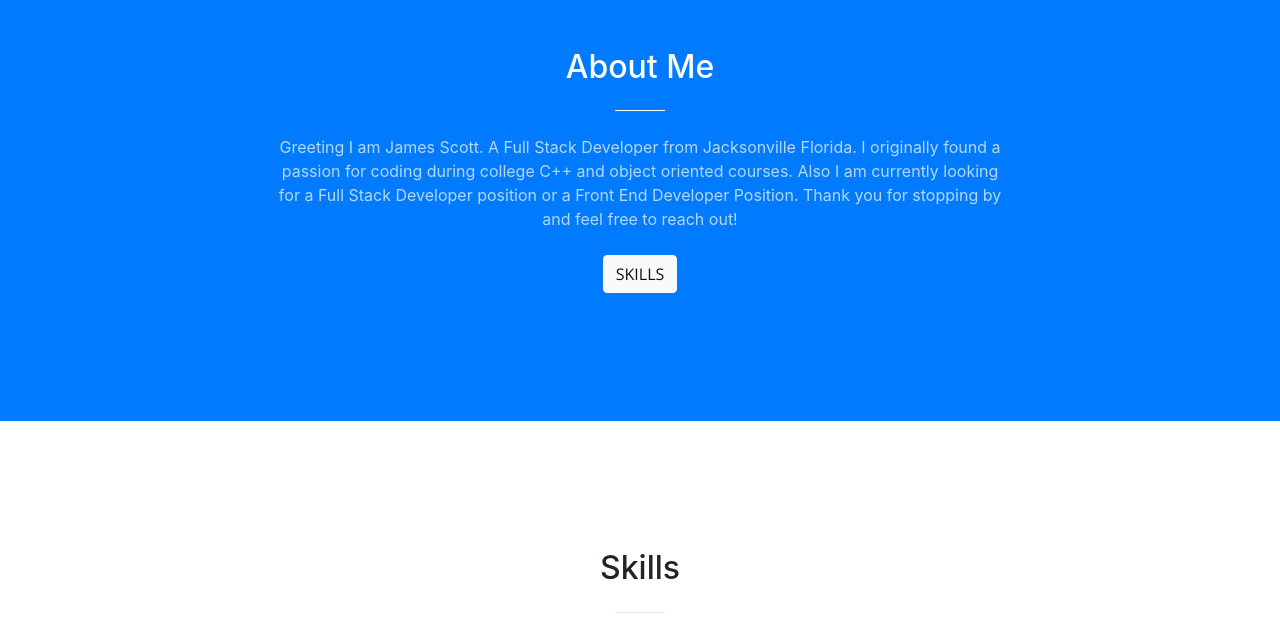
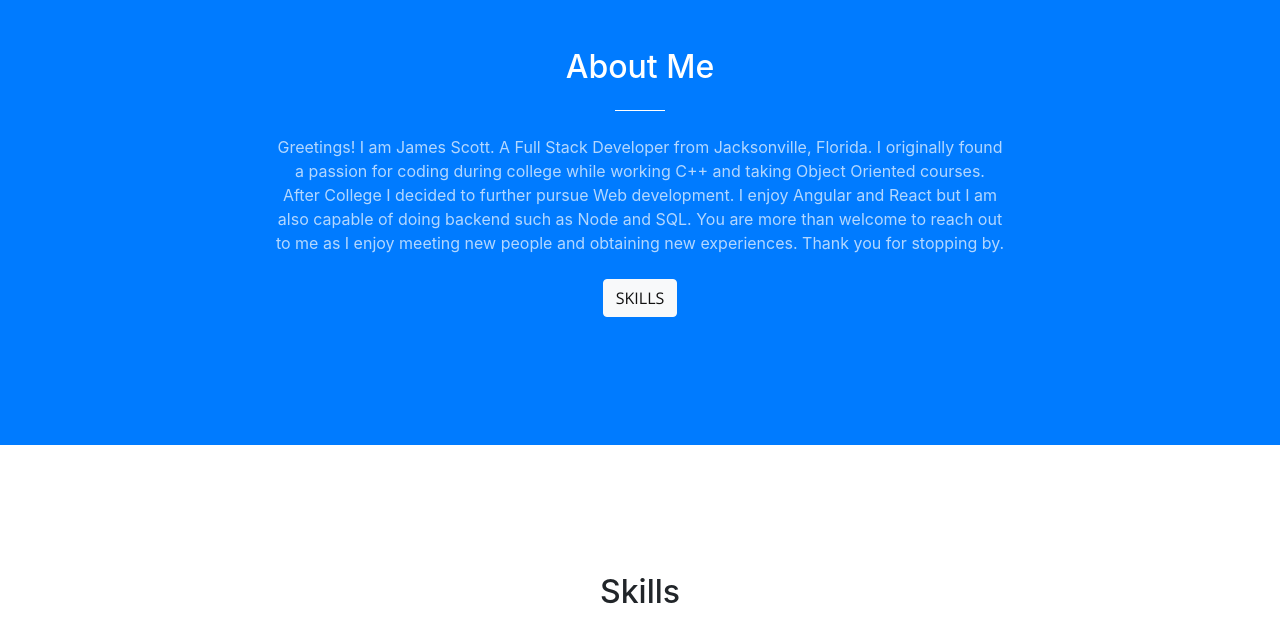
Before and after one commit to scottj1426/portfolio, a website with bundled scripts: page index.html in a window 1280 px wide. Shown: the part 880-1513 px from the top of the page. Built offline with nearby package versions, Linux system fonts and the light colour scheme.

Commit message:
added more HTML

```diff
--- a/index.html
+++ b/index.html
@@ -79,7 +79,7 @@
           <div class="col-lg-8 mx-auto text-center">
             <h2 class="section-heading text-white">About Me</h2>
             <hr class="light my-4">
-            <p class="text-faded mb-4">Greeting I am James Scott. A Full Stack Developer from Jacksonville Florida. I originally found a passion for coding during college C++ and object oriented courses. Also I am currently looking for a Full Stack Developer position or a Front End Developer Position. Thank you for stopping by and feel free to reach out! </p>
+            <p class="text-faded mb-4">Greetings! I am James Scott. A Full Stack Developer from Jacksonville, Florida. I originally found a passion for coding during college while working C++ and taking Object Oriented courses. After College I decided to further pursue Web development. I enjoy Angular and React but I am also capable of doing backend such as Node and SQL. You are more than welcome to reach out to me as I enjoy meeting new people and obtaining new experiences. Thank you for stopping by. </p>
             <a class="btn btn-light btn-xl js-scroll-trigger" href="#services">Skills</a>
           </div>
         </div>
```
